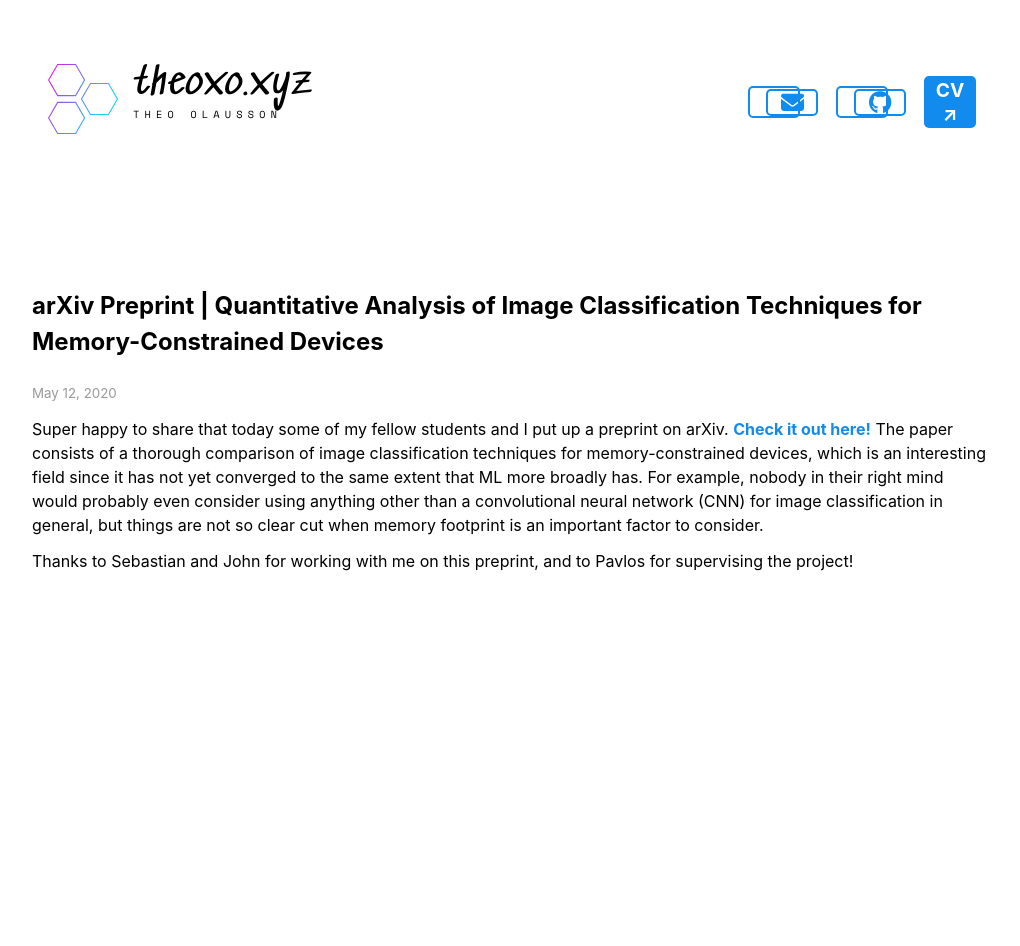
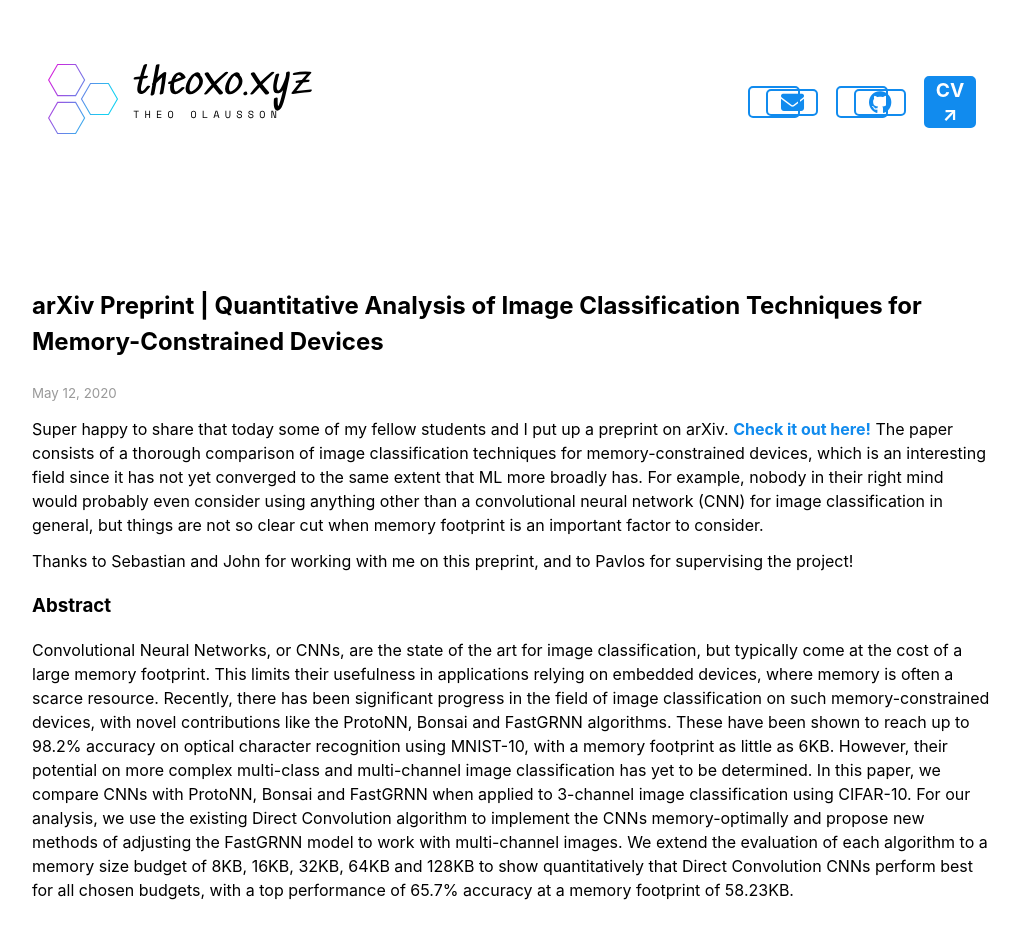
Before and after one commit to theoxo/theoxo.github.io, a Jekyll site: the page built from _posts/2020-05-12-quant-analysis-arxiv.md, in a window 1280 px wide. Shown: the whole page, without its empty margins (128-1148 px from the left). Built offline with Jekyll 4.4.1, drawn with Linux system fonts in a browser that asks for light colours; nearby versions of some CDN libraries; before the commit the page ends 900 px from its top, so only the background shows below that.

Commit message:
improvement: added Abstract to post re: preprint

```diff
--- a/_posts/2020-05-12-quant-analysis-arxiv.md
+++ b/_posts/2020-05-12-quant-analysis-arxiv.md
@@ -18,3 +18,7 @@ but things are not so clear cut when memory footprint is an important factor to
 <p>
 Thanks to Sebastian and John for working with me on this preprint, and to Pavlos for supervising the project!
 </p>
+<h3> Abstract </h3>
+<p>
+Convolutional Neural Networks, or CNNs, are the state of the art for image classification, but typically come at the cost of a large memory footprint. This limits their usefulness in applications relying on embedded devices, where memory is often a scarce resource. Recently, there has been significant progress in the field of image classification on such memory-constrained devices, with novel contributions like the ProtoNN, Bonsai and FastGRNN algorithms. These have been shown to reach up to 98.2% accuracy on optical character recognition using MNIST-10, with a memory footprint as little as 6KB. However, their potential on more complex multi-class and multi-channel image classification has yet to be determined. In this paper, we compare CNNs with ProtoNN, Bonsai and FastGRNN when applied to 3-channel image classification using CIFAR-10. For our analysis, we use the existing Direct Convolution algorithm to implement the CNNs memory-optimally and propose new methods of adjusting the FastGRNN model to work with multi-channel images. We extend the evaluation of each algorithm to a memory size budget of 8KB, 16KB, 32KB, 64KB and 128KB to show quantitatively that Direct Convolution CNNs perform best for all chosen budgets, with a top performance of 65.7% accuracy at a memory footprint of 58.23KB.
+</p>
```
